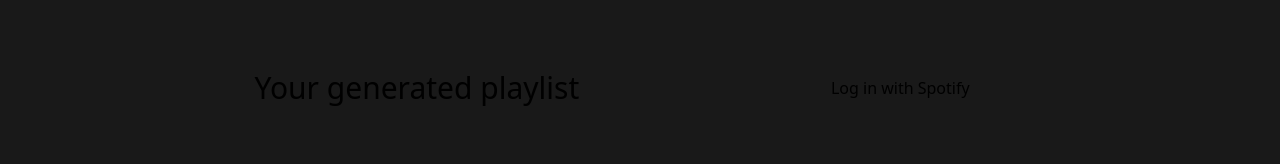
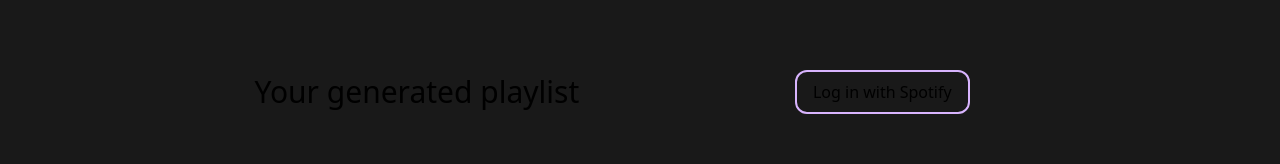
Before and after one commit to rossimbrock/BeatBuilders, a Next.js app: page / in a window 1280 px wide. Both pictures are taken after typing "Sample" into the empty fields and a click on the button "Submit". Shown: the part 529-693 px from the top of the page. Built offline with nearby package versions, Linux system fonts and the light colour scheme; no server answers.

Commit message:
Styled login with spotify button

```diff
--- a/app/SpotifyButton.tsx
+++ b/app/SpotifyButton.tsx
@@ -25,7 +25,7 @@ const SpotifyButton: React.FC<SpotifyButtonProps> = ({ setCreatePlaylistClicked
   }
 
   return (
-    <button onClick={() => signIn('spotify')}>Log in with Spotify</button>
+    <button onClick={() => signIn('spotify')} className="border-2 border-purple-300 rounded-xl px-4 py-2 hover:scale-110">Log in with Spotify</button>
   );
 }
 
```
